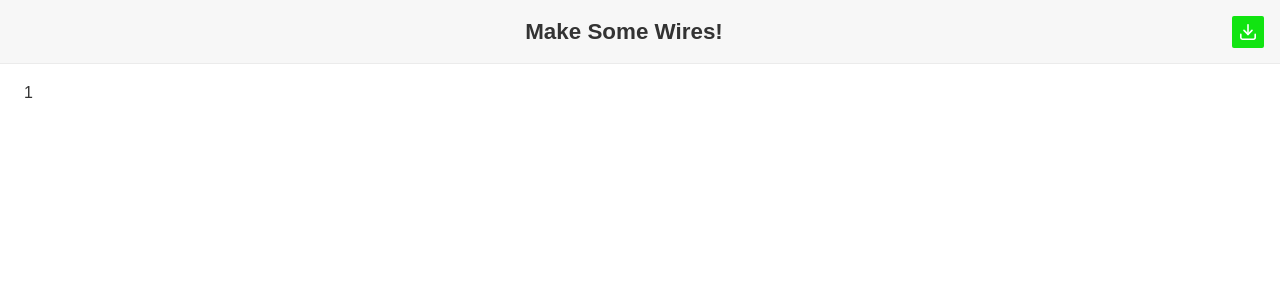
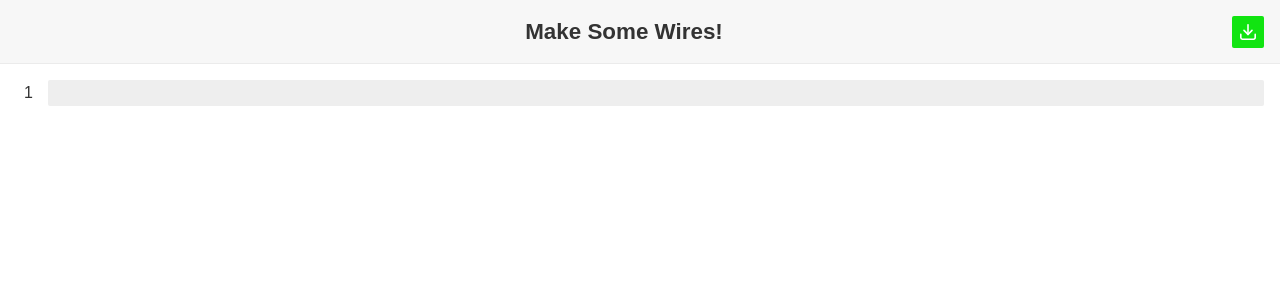
Before and after one commit to Android789515/labels, a React (Vite) app: page / in a window 1280 px wide. Shown: the top 300 px of the page. Built offline with nearby package versions, Linux system fonts and the light colour scheme.

Commit message:
feat: focus newly added lines when they mount
Signed-off-by: Android789515 <derflug@mailfence.com>

```diff
--- a/src/features/editor/components/line/Line.tsx
+++ b/src/features/editor/components/line/Line.tsx
@@ -1,4 +1,5 @@
 import { type FormEvent, type KeyboardEvent } from 'react';
+import { useRef, useEffect } from 'react';
 
 import { type Line as LineType, type SetLines } from './types';
 import { updateLine } from '../../utils';
@@ -12,6 +13,14 @@ interface Props {
 }
 
 export const Line = ({ line, setLines }: Props) => {
+   const lineRef = useRef<HTMLSpanElement>(null);
+
+   const onMount = () => {
+      lineRef.current?.focus();
+   };
+
+   useEffect(onMount, []);
+
    const handleInput = (event: FormEvent<HTMLSpanElement>) => {
       setLines(updateLine(line.id, event));
    };
@@ -46,6 +55,7 @@ export const Line = ({ line, setLines }: Props) => {
             suppressContentEditableWarning
             onInput={handleInput}
             onKeyDown={handleKey}
+            ref={lineRef}
          >
             {line.content}
          </span>
```
